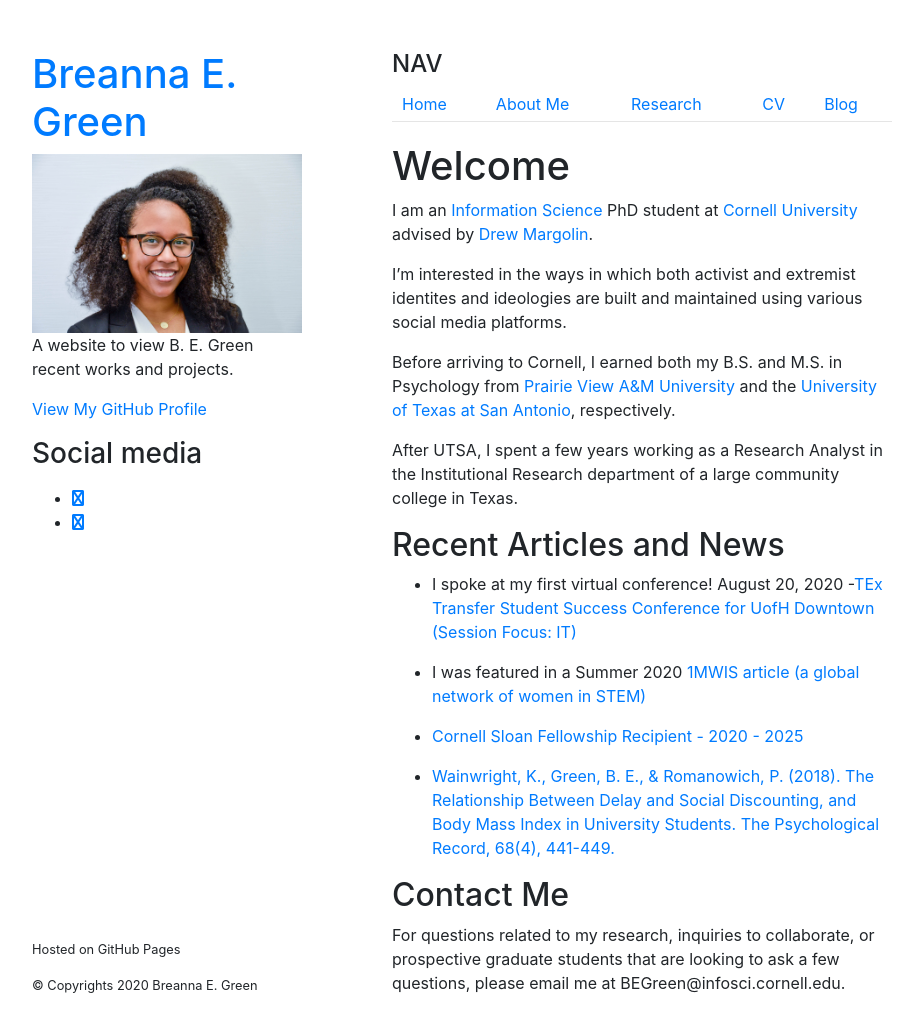
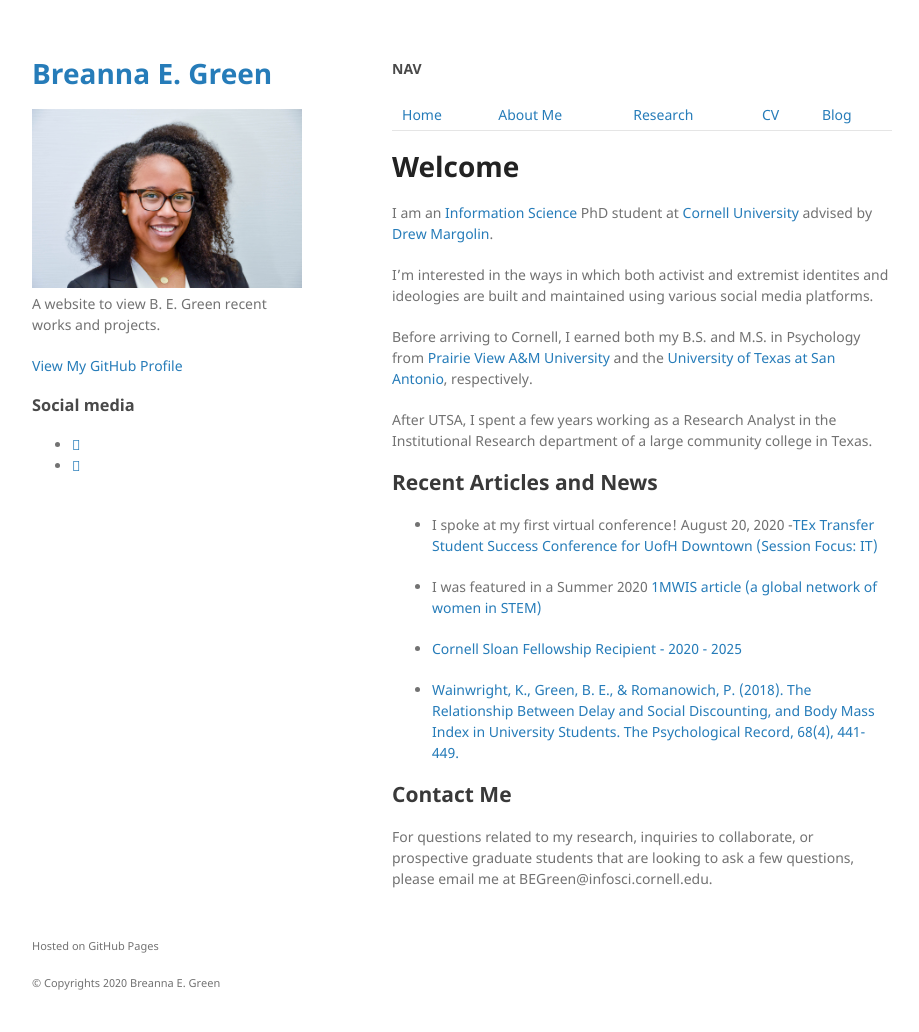
Before and after one commit to bregreen/bregreen.github.io, a Jekyll site: the page built from index.md, in a window 1280 px wide and 1061 px high. Shown: the top 1032 px of the window, without its empty margins (178-1097 px from the left). Built offline with Jekyll 4.4.1, drawn with Linux system fonts in a browser that asks for light colours; nearby versions of some CDN libraries; library files that are not in the unit come from our copies.

Commit message:
Update default.html

```diff
--- a/_layouts/default.html
+++ b/_layouts/default.html
@@ -22,8 +22,7 @@
 
     <link rel="stylesheet" href="{{ "/assets/css/style.css?v=" | append: site.github.build_revision | relative_url }}">
     <link href="//maxcdn.bootstrapcdn.com/font-awesome/4.2.0/css/font-awesome.min.css" rel="stylesheet">
-    <link rel="stylesheet" href="/assets/css/bootstrap.min.css">
-    <link rel="stylesheet" href="/assets/css/font-awesome/css/font-awesome.min.css">
+
 
     <!--[if lt IE 9]>
 
```
